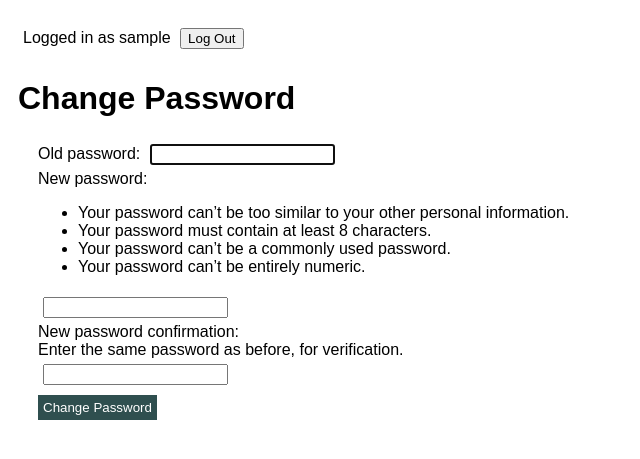
After one commit to mondobe/Wrapped2340, a Django app: page /users/change-password/ in a window 1280 px wide. The commit adds this page. Shown: the top 459 px of the page, without its empty margins (0-640 px from the left). Run offline with Django 5.2, Linux system fonts and the light colour scheme; the visitor is signed in with stand-in values (Sample User, id 1).

Commit message:
Add password change view

```diff
--- a/Wrapped2340/users/templates/users/account-settings.html
+++ b/Wrapped2340/users/templates/users/account-settings.html
@@ -5,4 +5,5 @@
 {% block content %}
     {% url 'urls:account-settings' as form_url %}
     {% include 'users/form.html' with header_text="Update Account Settings" %}
+    <a href="{% url 'urls:password-change' %}">Change Password</a>
 {% endblock %}
--- /dev/null
+++ b/Wrapped2340/users/templates/users/password-change.html
@@ -0,0 +1,8 @@
+{% extends 'users/base.html' %}
+
+{% block title %}Change Password{% endblock %}
+
+{% block content %}
+    {% url 'urls:password-change' as form_url %}
+    {% include 'users/form.html' with header_text="Change Password" %}
+{% endblock %}
--- a/Wrapped2340/users/urls.py
+++ b/Wrapped2340/users/urls.py
@@ -8,4 +8,5 @@ urlpatterns = [
     path("login/", views.WrappedLoginView.as_view(), name="login"),
     path("logout/", views.WrappedLogoutView.as_view(), name="logout"),
     path("account-settings/", views.AccountSettingsView.as_view(), name="account-settings"),
+    path("change-password/", views.WrappedPasswordChangeView.as_view(), name="password-change"),
 ]
--- a/Wrapped2340/users/views.py
+++ b/Wrapped2340/users/views.py
@@ -1,7 +1,7 @@
 import requests
 from django.contrib.auth.mixins import LoginRequiredMixin
 from django.contrib.auth.models import User
-from django.contrib.auth.views import LoginView, LogoutView
+from django.contrib.auth.views import LoginView, LogoutView, PasswordChangeView
 from django.shortcuts import render,redirect
 from django.urls import reverse, reverse_lazy
 from django.views.generic import UpdateView
@@ -69,3 +69,7 @@ class AccountSettingsView(LoginRequiredMixin, UpdateView):
 
     def get_object(self):
         return self.request.user
+
+class WrappedPasswordChangeView(PasswordChangeView):
+    template_name = 'users/password-change.html'
+    success_url = reverse_lazy('urls:account-settings')
```
